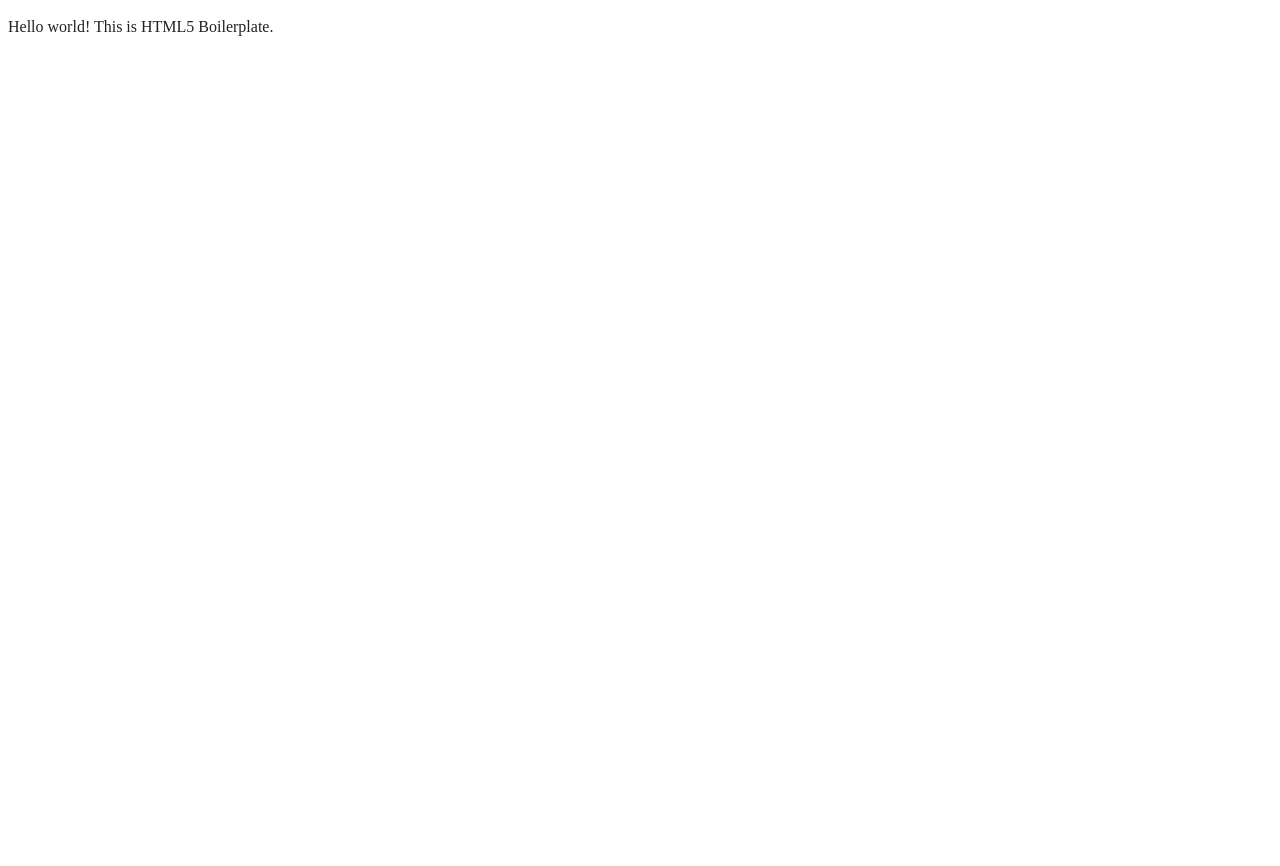
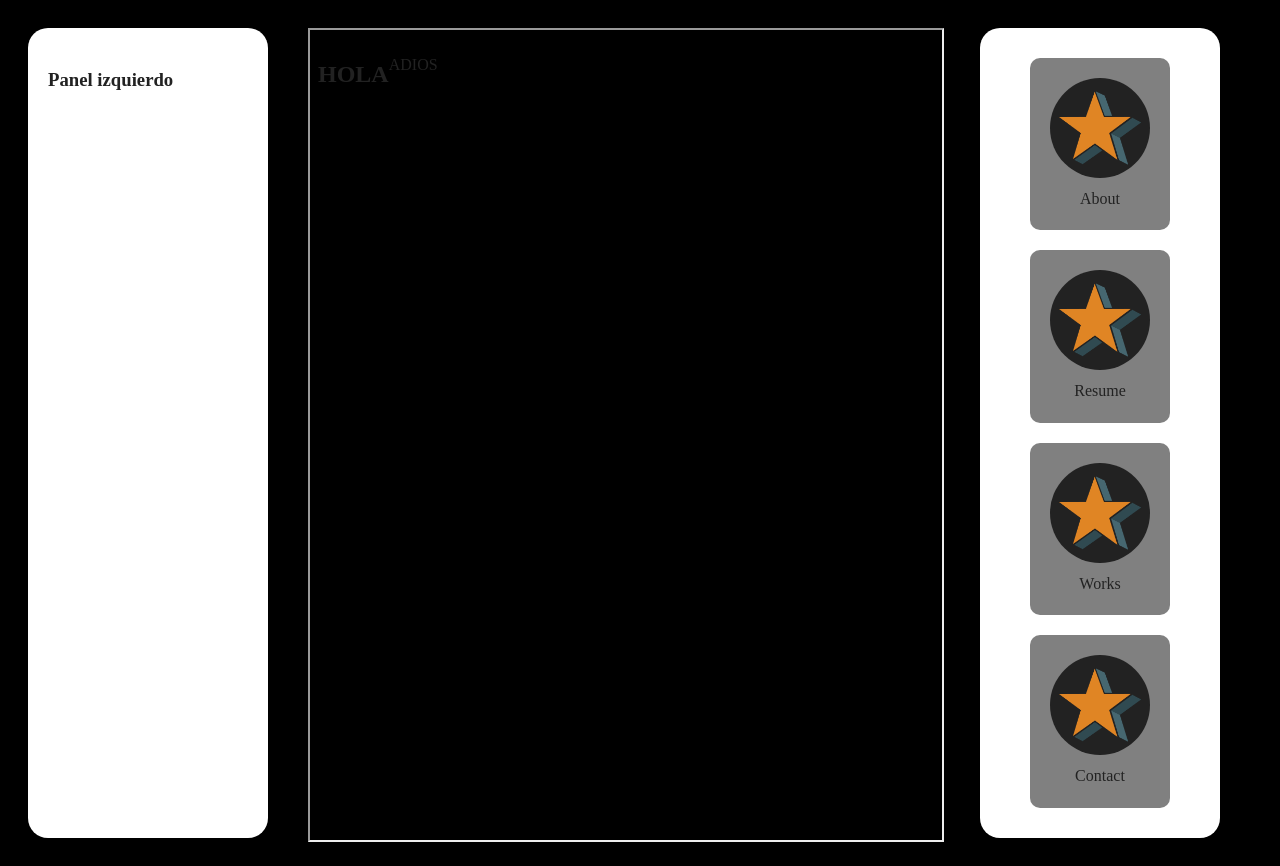
Before and after one commit to ZocoLini/MiPortfolio, a website built with webpack: page index.html in a window 1280 px wide. Before the commit the page ends 800 px from the top, so only its background shows below. Built offline with nearby package versions, Linux system fonts and the light colour scheme.

Commit message:
prueba commit

```diff
--- /dev/null
+++ b/about.html
@@ -0,0 +1,15 @@
+<!DOCTYPE html>
+<html lang="es">
+<head>
+  <meta charset="UTF-8">
+  <title>About</title>
+  <link rel="stylesheet" type="text/css" href="css/style.css">
+  <link rel="stylesheet" type="text/css" href="css/index.css">
+</head>
+<body>
+<main>
+  <h2>HOLA</h2>
+  <p>ADIOS</p>
+</main>
+</body>
+</html>
--- /dev/null
+++ b/css/colors.css
@@ -0,0 +1,6 @@
+:root {
+  --color-panel: white;
+  --color-button-background: grey;
+  --color-button-hover: blue;
+  --color-background: black;
+}
--- /dev/null
+++ b/css/index.css
@@ -0,0 +1,58 @@
+@import "colors.css";
+
+main {
+  margin: 0 auto;
+  padding: 0;
+  display: flex;
+}
+body {
+  background-color: var(--color-background);
+}
+.pane {
+  border-radius: 20px;
+  margin: 20px;
+  background-color: var(--color-panel);
+}
+#left-panel, #right-panel {
+  width: 200px;
+  padding: 20px;
+}
+#left-panel {
+
+}
+#right-panel {
+
+}
+#center-panel {
+  width: 50%;
+}
+.vertical-flex
+{
+  display: flex;
+  flex-direction: column;
+  align-items: center;
+}
+/*panel-button*/
+.panel-button {
+  border-radius: 10px;
+  background-color: var(--color-button-background);
+  padding: 20px;
+  margin: 10px;
+  cursor: pointer;
+  transition: background-color 0.3s;
+text-align: center;
+}
+.panel-button:hover {
+  background-color: var(--color-button-hover);
+}
+.panel-button.selected {
+  background-color: #c0c0c0;
+}
+.panel-button img {
+  width: 100px;
+  border-radius: 50%;
+  margin-bottom: 10px;
+}
+.panel-button p {
+  margin: 0;
+}
--- a/index.html
+++ b/index.html
@@ -1,11 +1,12 @@
 <!doctype html>
-<html class="no-js" lang="">
+<html class="no-js" lang="es">
 
 <head>
   <meta charset="utf-8">
   <meta name="viewport" content="width=device-width, initial-scale=1">
   <title></title>
-  <link rel="stylesheet" href="css/style.css">
+  <link rel="stylesheet" type="text/css" href="css/style.css">
+  <link rel="stylesheet" type="text/css" href="css/index.css">
   <meta name="description" content="">
 
   <meta property="og:title" content="">
@@ -23,11 +24,50 @@
 </head>
 
 <body>
+<main>
+  <div id="left-panel" class="pane">
+    <h3>Panel izquierdo</h3>
+  </div>
 
-  <!-- Add your site or application content here -->
-  <p>Hello world! This is HTML5 Boilerplate.</p>
-  <script src="js/app.js"></script>
+  <div id="center-panel" class="pane">
+    <iframe src="about.html" width="100%" height="100%"></iframe>
+  </div>
+
+  <div id="right-panel" class="pane">
+    <div class="vertical-flex">
+      <div class="panel-button" onclick="loadPage('about.html')">
+        <img src="icon.png" alt="Imagen 1" sizes="50px 50px">
+        <p>About</p>
+      </div>
+      <div class="panel-button" onclick="loadPage('pagina2.html')">
+        <img src="icon.png" alt="Imagen 2">
+        <p>Resume</p>
+      </div>
+      <div class="panel-button" onclick="loadPage('pagina2.html')">
+        <img src="icon.png" alt="Imagen 2">
+        <p>Works</p>
+      </div>
+      <div class="panel-button" onclick="loadPage('pagina2.html')">
+        <img src="icon.png" alt="Imagen 2">
+        <p>Contact</p>
+      </div>
+    </div>
+  </div>
+</main>
+
+<script>
+  function loadPage(pageUrl) {
+    // Cargar la página en el panel central
+    document.getElementById('center-panel').innerHTML = '<iframe src="' + pageUrl + '" width="100%" height="100%"></iframe>';
+  }
+</script>
 
 </body>
 
+<script>
+  function loadPage(pageUrl) {
+    // Cargar la página en el panel central
+    document.getElementById('center-panel').innerHTML = '<iframe src="' + pageUrl + '" width="100%" height="100%"></iframe>';
+  }
+</script>
 </html>
```
